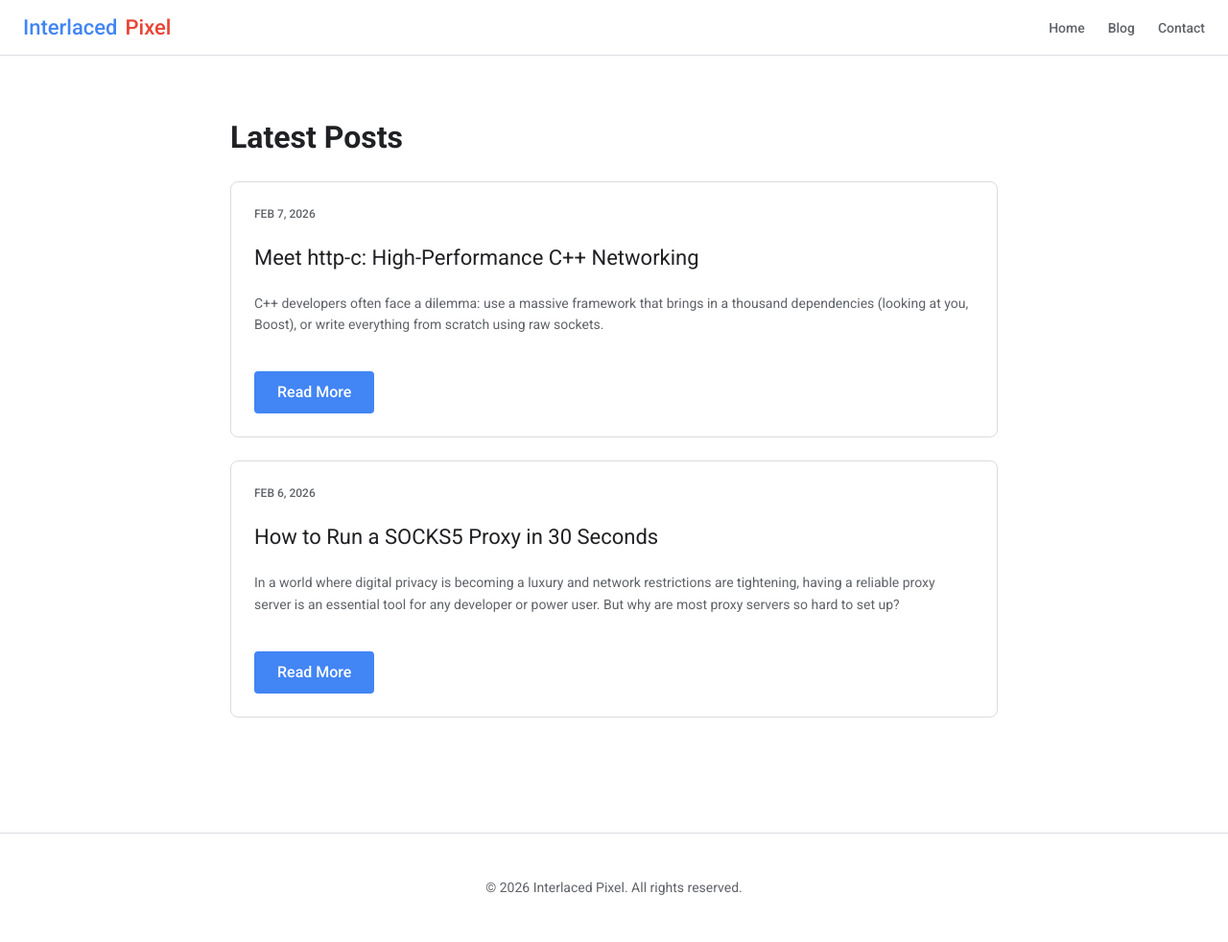
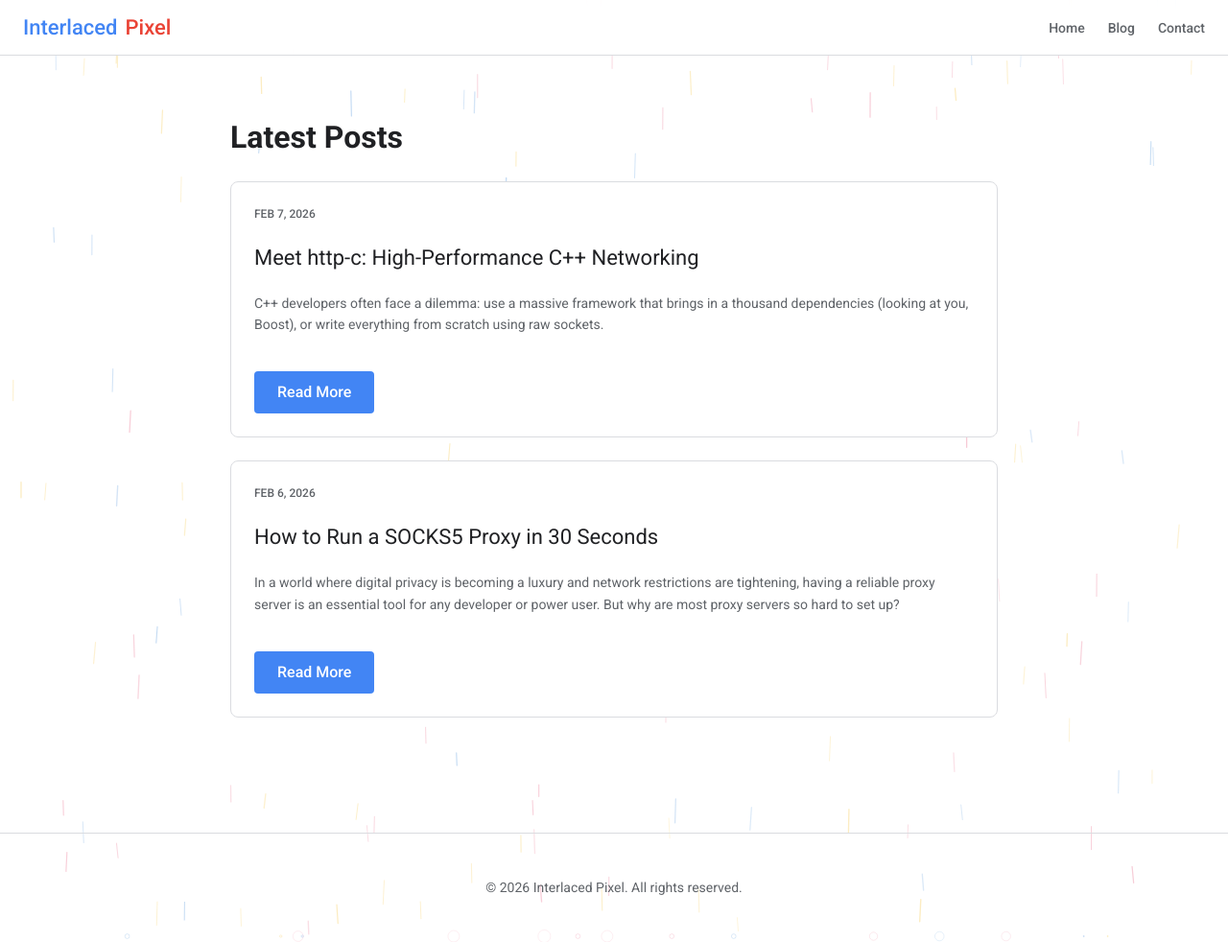
Before and after one commit to Interlaced-Pixel/interlaced-pixel.github.io, a Jekyll site: the page built from blog.html, in a window 1280 px wide and 982 px high. Shown: the whole window at 96% size. Built offline with Jekyll 4.4.1, drawn with Linux system fonts in a browser that asks for light colours; some web fonts are replaced.

Commit message:
feat: Implement interactive background using a canvas and update header styling with a blurred, translucent effect.

```diff
--- a/_layouts/default.html
+++ b/_layouts/default.html
@@ -13,6 +13,8 @@
   <link rel="stylesheet" href="{{ "/css/google-theme.css" | prepend: site.baseurl }}">
 </head>
 <body>
+
+  <canvas id="bg-canvas"></canvas>
 
   <header class="site-header">
     <a class="site-title" href="{{ "/" | prepend: site.baseurl }}">
@@ -35,5 +37,7 @@
     </div>
   </footer>
 
+  <script src="{{ "/js/main.js" | prepend: site.baseurl }}"></script>
+
 </body>
 </html>
--- a/css/google-theme.css
+++ b/css/google-theme.css
@@ -43,7 +43,9 @@ a:hover {
 
 /* Header / App Bar */
 header.site-header {
-  background-color: #fff;
+  background-color: rgba(255, 255, 255, 0.9);
+  backdrop-filter: blur(8px);
+  -webkit-backdrop-filter: blur(8px);
   border-bottom: 1px solid var(--google-grey-300);
   padding: 12px 24px;
   display: flex;
@@ -52,6 +54,17 @@ header.site-header {
   position: sticky;
   top: 0;
   z-index: 100;
+}
+
+/* Interactive Background */
+#bg-canvas {
+  position: fixed;
+  top: 0;
+  left: 0;
+  width: 100%;
+  height: 100%;
+  z-index: -1;
+  pointer-events: none;
 }
 
 .site-title {
```
